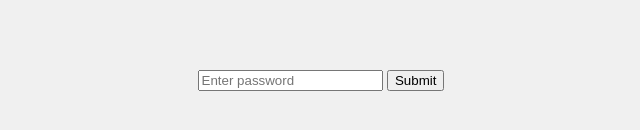
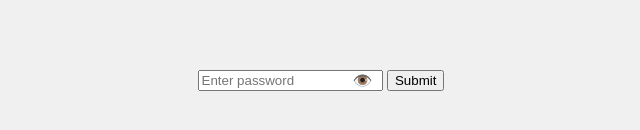
Before and after one commit to Lateoffset/password, a plain HTML site: page index.html in a window 1280 px wide. Shown: the part 320-450 px from the top of the page, 319-959 px from the left. Drawn offline with Linux system fonts and the light colour scheme.

Commit message:
Update index.html

```diff
--- a/index.html
+++ b/index.html
@@ -24,11 +24,25 @@
         .hidden {
             display: none;
         }
+        .password-container {
+            position: relative;
+            display: inline-block;
+        }
+        .toggle-password {
+            position: absolute;
+            right: 10px;
+            top: 50%;
+            transform: translateY(-50%);
+            cursor: pointer;
+        }
     </style>
 </head>
 <body>
     <div class="container" id="password-container">
-        <input type="password" id="password" placeholder="Enter password" maxlength="4" />
+        <div class="password-container">
+            <input type="password" id="password" placeholder="Enter password" maxlength="4" />
+            <span class="toggle-password" onclick="togglePassword()">👁️</span>
+        </div>
         <button onclick="checkPassword()">Submit</button>
         <div id="message"></div>
     </div>
@@ -38,6 +52,15 @@
     </div>
 
     <script>
+        function togglePassword() {
+            const passwordField = document.getElementById('password');
+            const passwordFieldType = passwordField.getAttribute('type');
+            passwordField.setAttribute(
+                'type',
+                passwordFieldType === 'password' ? 'text' : 'password'
+            );
+        }
+
         function checkPassword() {
             const passwordInput = document.getElementById('password').value;
             if (passwordInput === '1012') {
```
